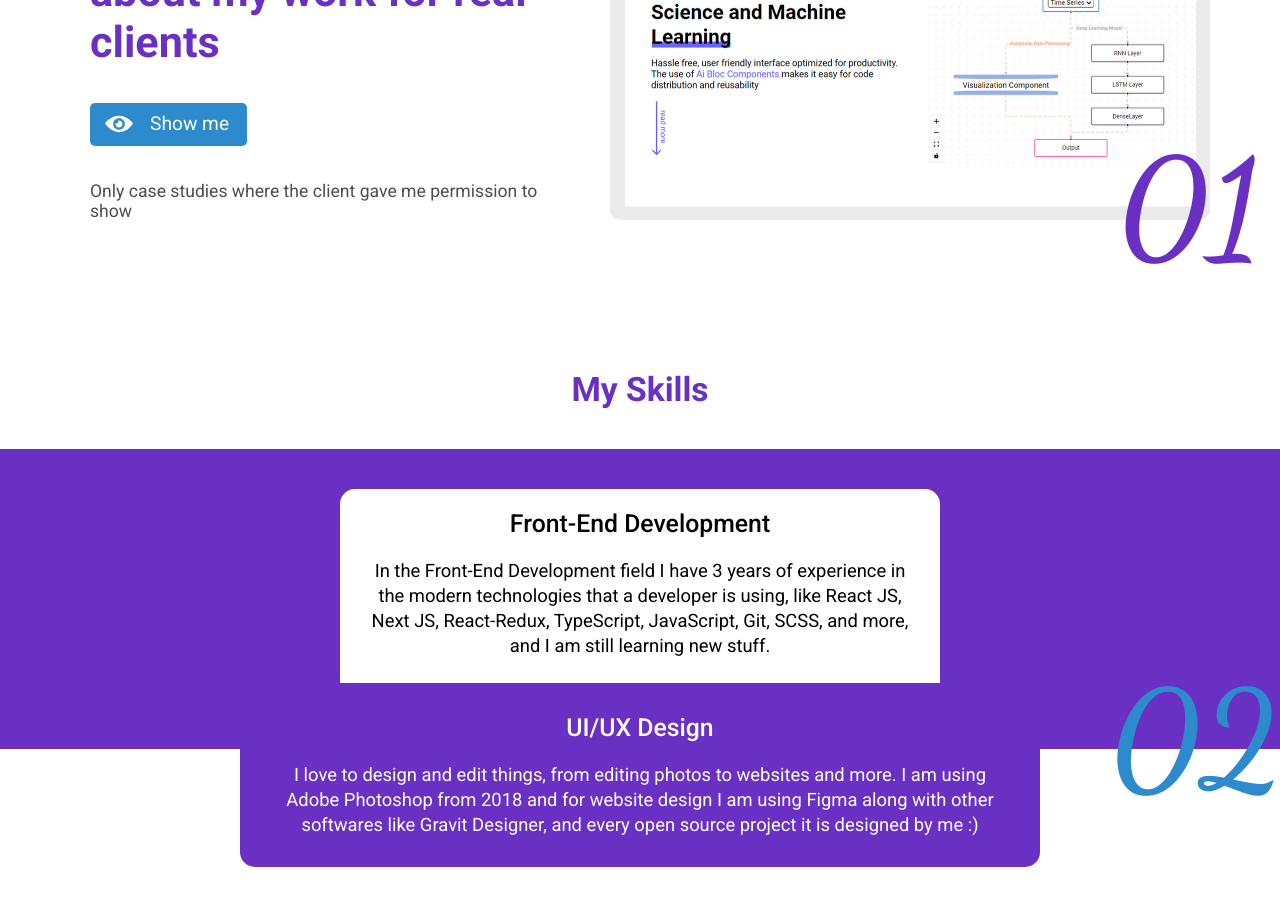
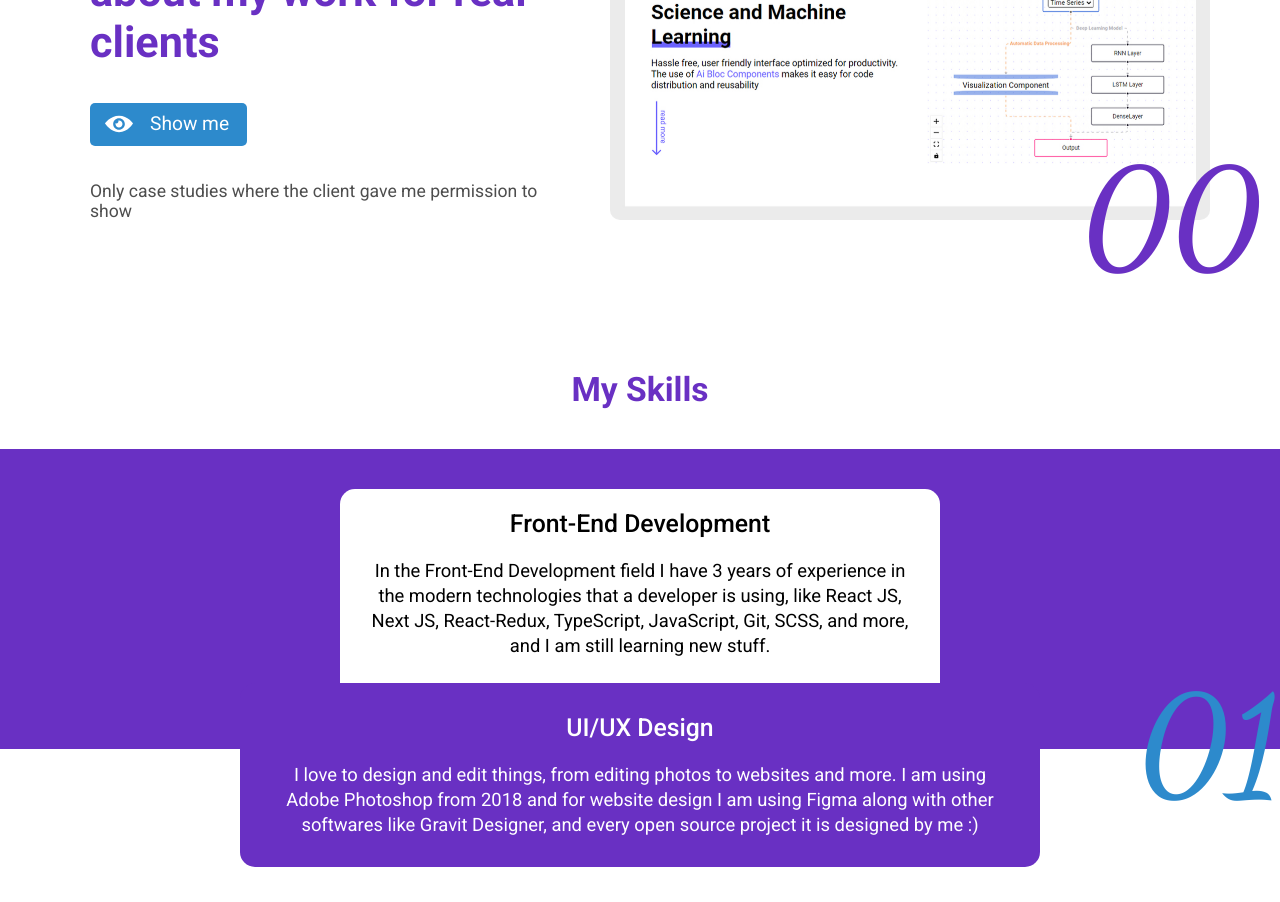
Before and after one commit to tudorale/portfolio-nextjs, a Next.js app: page / in a window 1280 px wide. Shown: the part 1380-2282 px from the top of the page. Built offline with nearby package versions, Linux system fonts and the light colour scheme.

Commit message:
minor changes

```diff
--- a/components/Projects/Work.js
+++ b/components/Projects/Work.js
@@ -40,7 +40,7 @@ function Work() {
             <div className={styles.image}>
             </div>
 
-            <h1 className={styles.number}>01</h1>
+            <h1 className={styles.number}>00</h1>
           </div>
         </div>
     )
--- a/components/Projects/Work.module.css
+++ b/components/Projects/Work.module.css
@@ -97,7 +97,7 @@
     position: absolute;
     right: -50px;
     font-size: 8.5rem;
-    bottom: -70px;
+    bottom: -80px;
     font-family: "Dancing Script";
     color: var(--main-color);
 }
--- a/components/Skills/Skills.js
+++ b/components/Skills/Skills.js
@@ -15,7 +15,7 @@ function Skills() {
                         <h1 className={styles.title}>UI/UX Design</h1>
                         <p>I love to design and edit things, from editing photos to websites and more. I am using Adobe Photoshop from 2018 and for website design I am using Figma along with other softwares like Gravit Designer, and every open source project it is designed by me :)</p>
 
-                        <h1 className={styles.number}>02</h1>
+                        <h1 className={styles.number}>01</h1>
                     </div>
                 </div>
             </div>
--- a/components/Skills/Skills.module.css
+++ b/components/Skills/Skills.module.css
@@ -61,7 +61,7 @@
 .number{
     position: absolute;
     right: -240px;
-    bottom: 45px;
+    bottom: 40px;
     font-size: 8.5rem;
     font-family: "Dancing Script";
     color: var(--secondary-color);
--- a/pages/index.js
+++ b/pages/index.js
@@ -31,6 +31,7 @@ export default function Home() {
     <div className={styles.container}>
       <Head>
         <title>Tudor Alexandru - An enthusiastic Front-End Developer</title>
+        <meta name="viewport" content="width=device-width, initial-scale=1"></meta>
         <meta name="description" content="Personal portfolio where you can find more about me and my journey as a Front-End Developer" />
         <meta name="author" content="Tudor Alexandru" />
         <meta name="keywords" content="web development, front-end developer, developer, programmer, tudor alexandru, tudor, website development" />
```
